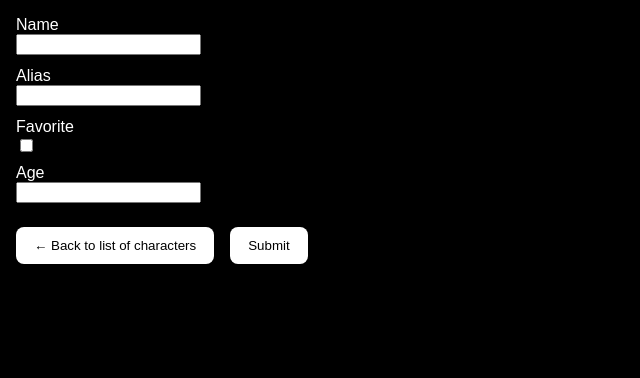
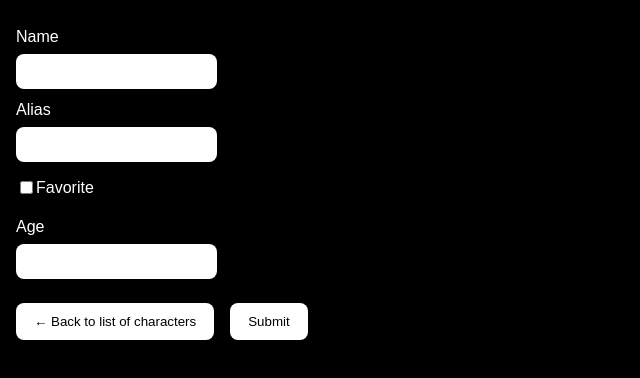
Before and after one commit to bdeak4/Internship-17-Marvel, a React (Create React App) app: page /characters in a window 1280 px wide. Both pictures are taken after typing "Sample" into the empty fields and a click on the button "Add new character". Shown: the top 378 px of the page, without its empty margins (0-640 px from the left). Built offline with nearby package versions, Linux system fonts and the light colour scheme; data requests are answered from the project's data file; a web font is replaced by a local one.

Commit message:
input styles and character list filtering

```diff
--- a/src/components/Characters/CharacterDetails/index.jsx
+++ b/src/components/Characters/CharacterDetails/index.jsx
@@ -1,13 +1,14 @@
 import { useEffect, useState } from "react";
-import { Link, useParams } from "react-router-dom";
+import { Link, useNavigate, useParams } from "react-router-dom";
 import route from "../../../constants/route";
 import Loading from "../../../Loading";
-import { getCharacterDetails } from "../../../services/data";
+import { deleteCharacter, getCharacterDetails } from "../../../services/data";
 import { Button, ButtonGroup } from "../../styled";
 import { CharacterProperty } from "./styled";
 
 const CharacterDetails = () => {
   const { id } = useParams();
+  const navigate = useNavigate();
   const [character, setCharacter] = useState(null);
 
   useEffect(() => {
@@ -17,6 +18,13 @@ const CharacterDetails = () => {
   if (!character) {
     return <Loading />;
   }
+
+  const handleDeleteCharacter = () => {
+    // eslint-disable-next-line no-restricted-globals
+    if (confirm("Are you sure?")) {
+      deleteCharacter(character).then(() => navigate(route.characters));
+    }
+  };
 
   return (
     <div>
@@ -41,8 +49,8 @@ const CharacterDetails = () => {
             Edit character
           </Link>
         </Button>
-        <Button>
-          <Link to={route.characters}>Delete character</Link>
+        <Button onClick={handleDeleteCharacter}>
+          <span>Delete character</span>
         </Button>
       </ButtonGroup>
     </div>
--- a/src/components/Characters/CharacterEdit/index.jsx
+++ b/src/components/Characters/CharacterEdit/index.jsx
@@ -19,7 +19,9 @@ const CharacterEdit = () => {
   }
 
   const handleCharacterSubmit = (character) => {
-    updateCharacter(character).then(() => navigate(route.characters));
+    updateCharacter(character).then(() =>
+      navigate(`${route.characterDetails}/${id}`)
+    );
   };
 
   return (
--- a/src/components/Characters/CharacterForm/index.jsx
+++ b/src/components/Characters/CharacterForm/index.jsx
@@ -1,22 +1,22 @@
 import { useState } from "react";
 import { Link } from "react-router-dom";
 import route from "../../../constants/route";
-import { Button, ButtonGroup, Input, Label } from "./../../styled";
+import { Button, ButtonGroup, Input, InputGroup, Label } from "./../../styled";
 
 const CharacterForm = ({ character, handleSubmit }) => {
   const [name, setName] = useState(character?.name || "");
   const [alias, setAlias] = useState(character?.alias || "");
   const [favorite, setFavorite] = useState(character?.favorite || false);
-  const [age, setAge] = useState(character?.age);
+  const [age, setAge] = useState(character?.age || "");
 
   const onSubmit = (event) => {
     event.preventDefault();
 
     const submitCharacter = {
-      name,
-      alias,
+      name: name.trim(),
+      alias: alias.trim(),
       favorite,
-      age,
+      age: parseInt(age),
     };
     if (character) {
       submitCharacter.id = character.id;
@@ -43,18 +43,20 @@ const CharacterForm = ({ character, handleSubmit }) => {
         required
       />
 
-      <Label>Favorite</Label>
-      <Input
-        type="checkbox"
-        value={favorite}
-        onChange={(e) => setFavorite(e.target.checked)}
-      />
+      <InputGroup>
+        <Input
+          type="checkbox"
+          value={favorite}
+          onChange={(e) => setFavorite(e.target.checked)}
+        />
+        <Label>Favorite</Label>
+      </InputGroup>
 
       <Label>Age</Label>
       <Input
         type="number"
         value={age}
-        onChange={(e) => setAge(parseInt(e.target.value))}
+        onChange={(e) => setAge(e.target.value)}
         min="1"
         required
       />
--- a/src/components/Characters/CharacterList/index.jsx
+++ b/src/components/Characters/CharacterList/index.jsx
@@ -8,6 +8,7 @@ import Loading from "../../../Loading";
 
 const CharacterList = () => {
   const [characters, setCharacters] = useState(null);
+  const [filter, setFilter] = useState("");
 
   useEffect(() => {
     getCharacters().then(setCharacters);
@@ -17,11 +18,17 @@ const CharacterList = () => {
     return <Loading />;
   }
 
+  const filteredCharacters = characters.filter(({ alias }) => {
+    const aliasNormalized = alias.toLowerCase().trim();
+    const filterNormalized = filter.toLowerCase().trim();
+    return aliasNormalized.startsWith(filterNormalized);
+  });
+
   return (
     <div>
       <h1>Marvel</h1>
 
-      {characters.map((character) => (
+      {filteredCharacters.map((character) => (
         <CharacterListItem key={character.id}>
           <Link to={`${route.characterDetails}/${character.id}`}>
             {character.alias}
@@ -36,7 +43,12 @@ const CharacterList = () => {
         <Button>
           <Link to={route.characterAdd}>Favorite characters</Link>
         </Button>
-        <Input type="text" placeholder="Filter list" />
+        <Input
+          type="text"
+          placeholder="Filter list"
+          value={filter}
+          onChange={(e) => setFilter(e.target.value)}
+        />
       </ButtonGroup>
     </div>
   );
--- a/src/components/styled.js
+++ b/src/components/styled.js
@@ -33,9 +33,34 @@ export const ButtonGroup = styled.div`
 
 export const Label = styled.label`
   display: block;
+  margin-bottom: 8px;
+  margin-top: 12px;
 `;
 
 export const Input = styled.input`
   display: block;
-  margin-bottom: 12px;
+  background-color: #fff;
+  color: #000;
+  border-radius: 8px;
+  transition: background-color 200ms ease-out;
+  border: 0;
+  padding: 10px 12px;
+
+  &:focus {
+    outline: 2px solid orangered;
+  }
+
+  &:not(:last-child) {
+    margin-bottom: 12px;
+  }
 `;
+
+export const InputGroup = styled.div`
+  display: flex;
+  align-items: center;
+  margin-top: 16px;
+
+  label {
+    margin-top: 0;
+  }
+`;
```
